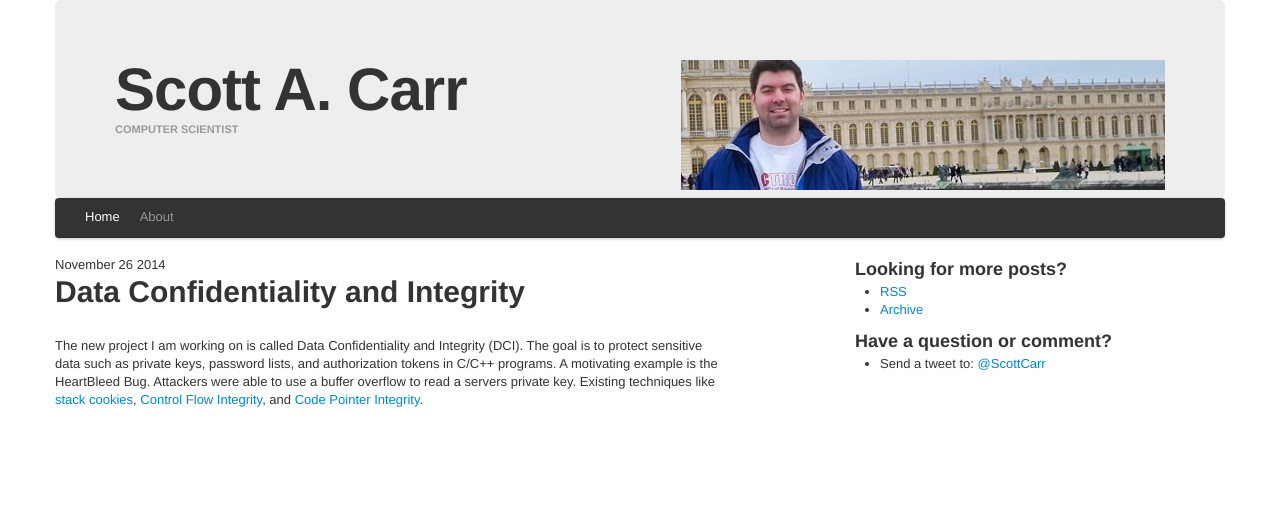
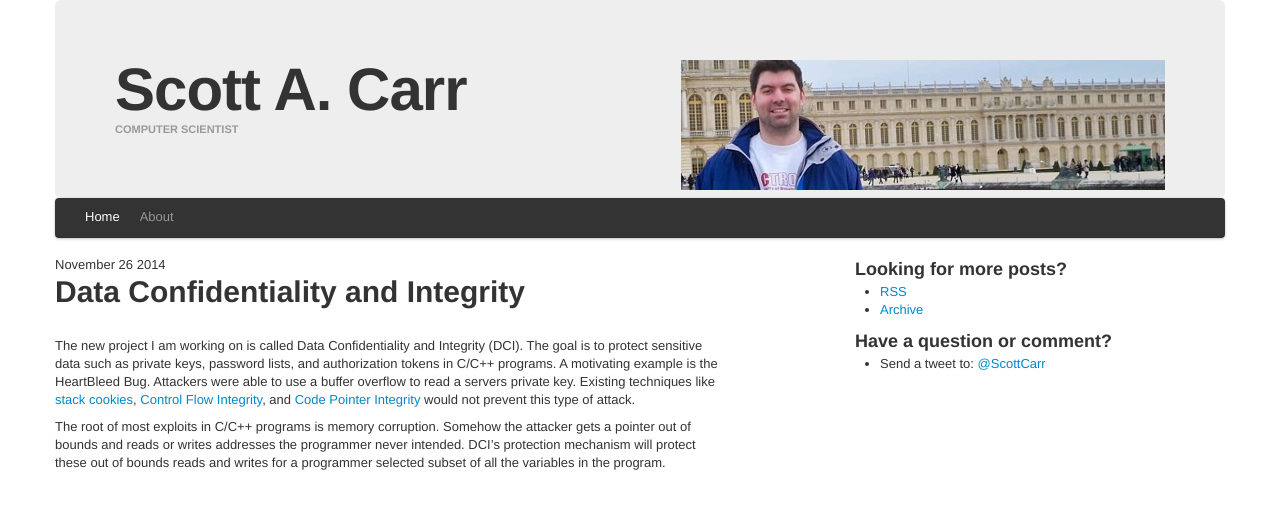
Before and after one commit to scottcarr/scottcarr.github.com, a Jekyll site: the page built from _posts/2014-11-26-data-confidentiality-and-integrity.md, in a window 1280 px wide. Shown: the top 509 px of the page. Built offline with Jekyll 4.4.1, drawn with Linux system fonts in a browser that asks for light colours.

Commit message:
data conf

```diff
--- a/_posts/2014-11-26-data-confidentiality-and-integrity.md
+++ b/_posts/2014-11-26-data-confidentiality-and-integrity.md
@@ -10,7 +10,14 @@ The new project I am working on is called Data Confidentiality and Integrity
 lists, and authorization tokens in C/C++ programs.  A motivating example is the
 HeartBleed Bug.  Attackers were able to use a buffer overflow to read a servers
 private key.  Existing techniques like [stack cookies] [1], [Control Flow
-Integrity] [2], and [Code Pointer Integrity] [3].
+Integrity] [2], and [Code Pointer Integrity] [3] would not prevent this type of
+attack.
+
+The root of most exploits in C/C++ programs is memory corruption.  Somehow the
+attacker gets a pointer out of bounds and reads or writes addresses the
+programmer never intended.  DCI's protection mechanism will protect these out of
+bounds reads and writes for a programmer selected subset of all the variables in
+the program.
 
 [1]:http://en.wikipedia.org/wiki/Buffer_overflow_protection#Canaries
 [2]:http://research.microsoft.com/apps/pubs/default.aspx?id=64250
```
